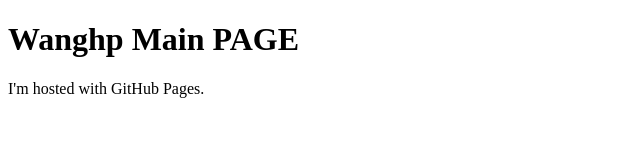
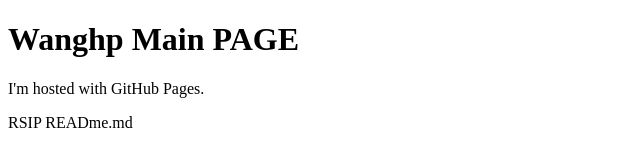
Before and after one commit to cugwanghp/wanghp119.github.io, a plain HTML site: page index.html in a window 1280 px wide. Shown: the whole page, without its empty margins (0-640 px from the left). Drawn offline with Linux system fonts and the light colour scheme.

Commit message:
Update index.html

```diff
--- a/index.html
+++ b/index.html
@@ -3,5 +3,7 @@
 <body>
 <h1>Wanghp Main PAGE</h1>
 <p>I'm hosted with GitHub Pages.</p>
+<label>RSIP</label>
+<link>READme.md</link>
 </body>
 </html>
```
